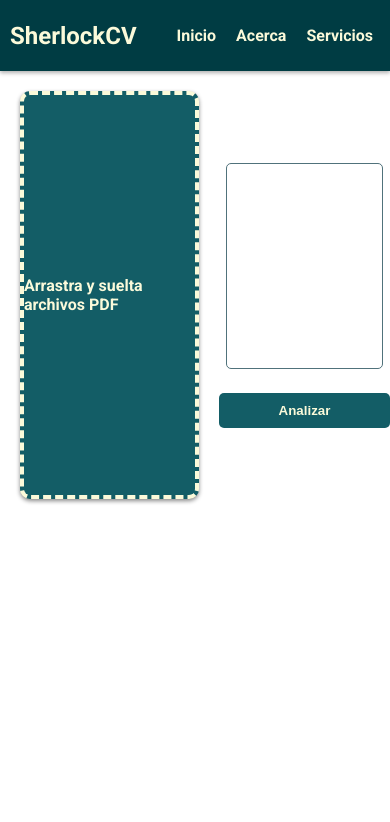
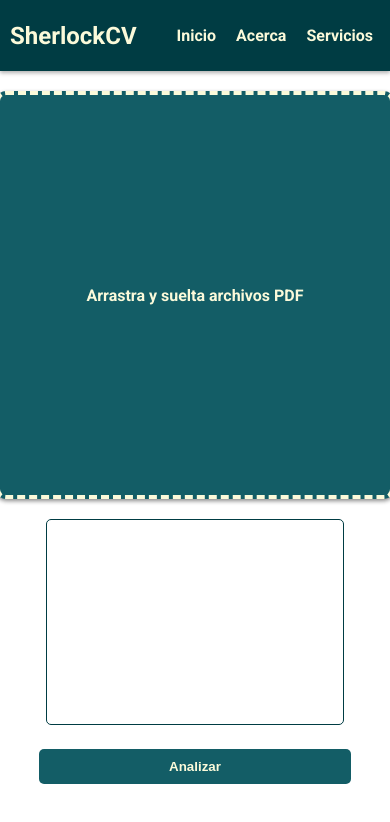
Before and after one commit to EstebanCortina/SherlockCVue, a Vue app: page / in a window 390 px wide. Shown: the top 822 px of the page. Built offline with nearby package versions, Linux system fonts and the light colour scheme.

Commit message:
Add responsive text area

```diff
--- a/src/App.vue
+++ b/src/App.vue
@@ -29,7 +29,7 @@ import JobAnalysisForm from '@/components/JobAnalysisForm.vue'
   display: flex;
   justify-content: center;
   align-items: center;
-  flex-direction: row;
+  flex-direction: column;
 }
 header{
   font-weight: bold;
--- a/src/assets/main.css
+++ b/src/assets/main.css
@@ -22,8 +22,6 @@ a{
     border: none;
     border-radius: 5px;
     background-color: var(--secondary-color);
-    width: 100%;
-    max-width: 200px;
     padding: 10px 20px;
     cursor: pointer;
     transition: background-color 0.3s, color 0.3s, box-shadow 0.3s;
--- a/src/components/DropArea.vue
+++ b/src/components/DropArea.vue
@@ -32,7 +32,7 @@
 }
 @media screen and (min-width: 1200px) {
     #drop-area {
-      width: 850px; /* Cambiado */
+      width: 850px;
       height: 400px;
     }
 }
--- a/src/components/JobAnalysisForm.vue
+++ b/src/components/JobAnalysisForm.vue
@@ -11,20 +11,24 @@
 
 <style scoped>
 #job-description-area {
-  width: calc(100% - 20px); /* Cambiado */
+  width: calc(100% - 20px);
   height: 200px;
-  border: 1px solid #50727b;
+  border: 1px solid var(--primary-color);
   border-radius: 5px;
   resize: none;
   margin-bottom: 20px;
 }
 #explain-form {
-  width: 100%; /* Cambiado */
+  width: 100%;
+  max-width: 80%;
   text-align: center;
 }
+#analyze-btn{
+  width: 100%;
+}
 @media screen and (min-width: 1200px) {
-  #explain-form {
-    width: calc(100% - 850px - 20px);
+  #explain-form{
+    width: 20%;
   }
 }
 </style>
```
